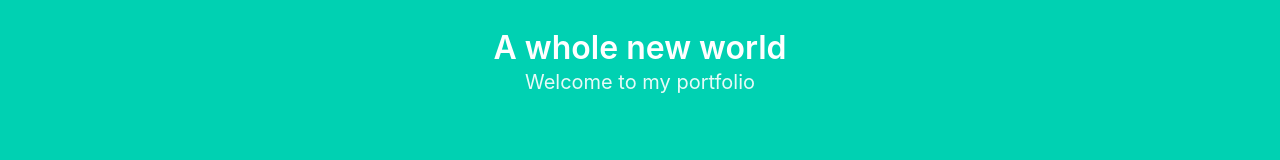
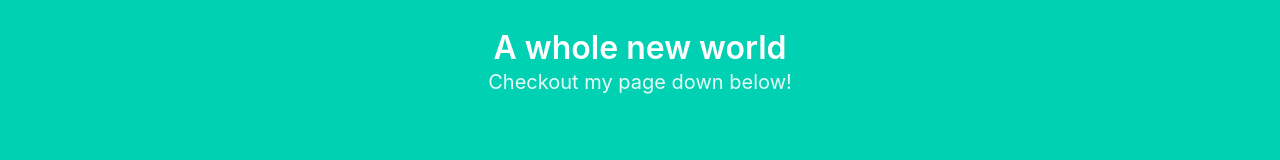
Before and after one commit to benmaudslay/cn-template-portfolio, a plain HTML site: page index.html in a window 1280 px wide. Shown: the part 166-326 px from the top of the page. Drawn offline with nearby package versions, Linux system fonts and the light colour scheme.

Commit message:
changed the subtitle text

```diff
--- a/index.html
+++ b/index.html
@@ -41,7 +41,7 @@
             A whole new world
           </p>
           <p class="subtitle">
-            Welcome to my portfolio
+            Checkout my page down below!
           </p>
         </div>
       </div>
```
